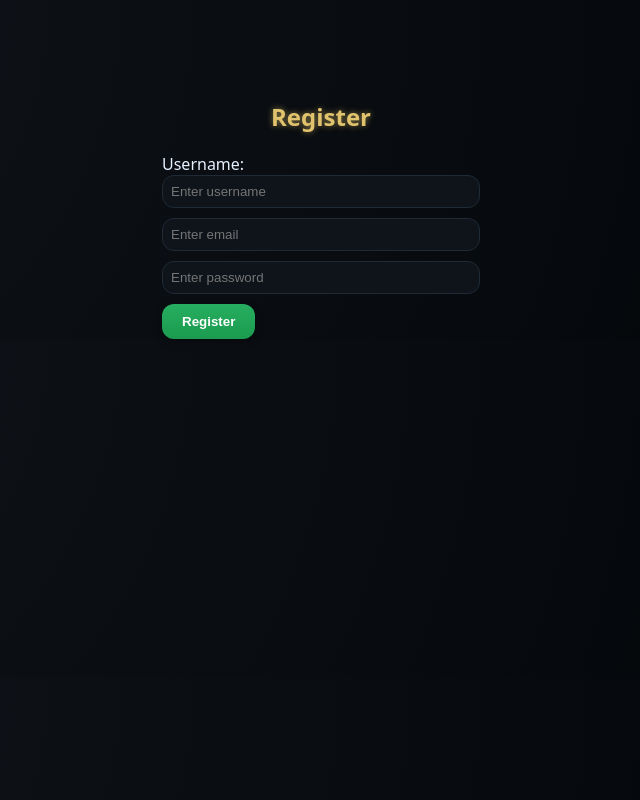
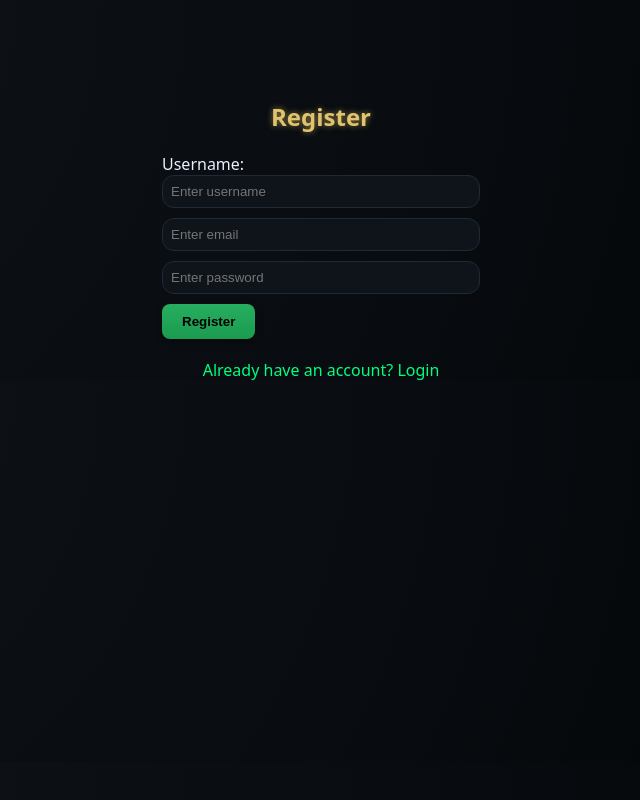
Before and after one commit to l3ofspades/Casino-Simulator, a React (Vite) app in the folder casino-simulation/: page /register in a window 1280 px wide. Shown: the whole page, without its empty margins (319-959 px from the left). Built offline with nearby package versions, Linux system fonts and the light colour scheme; no server answers.

Commit message:
fixing bugs

```diff
--- a/casino-simulation/src/api/auth.js
+++ b/casino-simulation/src/api/auth.js
@@ -1,4 +1,4 @@
-const API_URL = "http://localhost:3000/api/auth/";
+const API_URL = "http://localhost:5000/api/auth/";
 
 //Login
 
--- a/casino-simulation/src/pages/Home.jsx
+++ b/casino-simulation/src/pages/Home.jsx
@@ -95,12 +95,16 @@ export default function Home() {
           </Link>
         )}
 
+
         <div style={{ marginTop: "10px" }}>
           {["Blackjack", "Poker", "Roulette", "Game History"].map(
             (game, i) => (
               <Link
                 key={i}
-                to={`/${game.toLowerCase().replace(" ", "")}`}
+                to={ game === "Game History"
+                  ? "/history"
+                  : `/${game.toLowerCase().replace(" ", "")}`
+                }
                 style={{
                   color: "#00ff7f",
                   textDecoration: "none",
--- a/casino-simulation/src/pages/RegisterPage.jsx
+++ b/casino-simulation/src/pages/RegisterPage.jsx
@@ -1,11 +1,13 @@
 import { useState } from 'react';
 import { register } from '../api/auth';
+import { Link, useNavigate } from 'react-router-dom';
 
 export default function RegisterPage() {
     const [username, setUsername] = useState('');
     const [email, setEmail] = useState('');
     const [password, setPassword] = useState('');
     const [message, setMessage] = useState('');
+    const navigate = useNavigate();
 
     const handleRegister = async (e) => {
         e.preventDefault();
@@ -55,10 +57,44 @@ export default function RegisterPage() {
                         style={{ display: 'block', padding: '8px', width: '300px' }}
                     />
                 </div>
-        <button type="submit" style={{ padding: '10px 20px' }}>Register</button>
-    </form>
 
-      {message && <p style={{ marginTop: "20px" }}>{message}</p>}
-    </div>
-  );
+                <button
+                    type="submit"
+                    style={{
+                        backgroundColor: "#00ff7f",
+                        color: "#000",
+                        fontWeight: "600",
+                        border: "none",
+                        borderRadius: "8px",
+                        padding: "10px 20px",
+                        cursor: "pointer",
+                        marginBottom: "10px",
+                        transition: '0.3s',
+                    }}
+                    onMouseOver={(e) => {
+                        e.currentTarget.style.backgroundColor = "#00cc66";
+                    }}
+                    onMouseOut={(e) => {
+                        e.currentTarget.style.backgroundColor = "#00ff7f";
+                    }}
+                >
+                    Register
+                </button>
+
+                <Link
+                to="/login"
+                style={{
+                    display: "block",
+                    textAlign: "center",
+                    color: "#00ff7f",
+                    textDecoration: "none",
+                    marginTop: "10px",
+                }}
+                >
+                Already have an account? Login
+                </Link>
+            </form>
+            {message && <p style={{ marginTop: "20px" }}>{message}</p>}
+        </div>
+    );
 }
```
Also changed, not shown: 2 other files (tests, documents, lock files or other folders).
